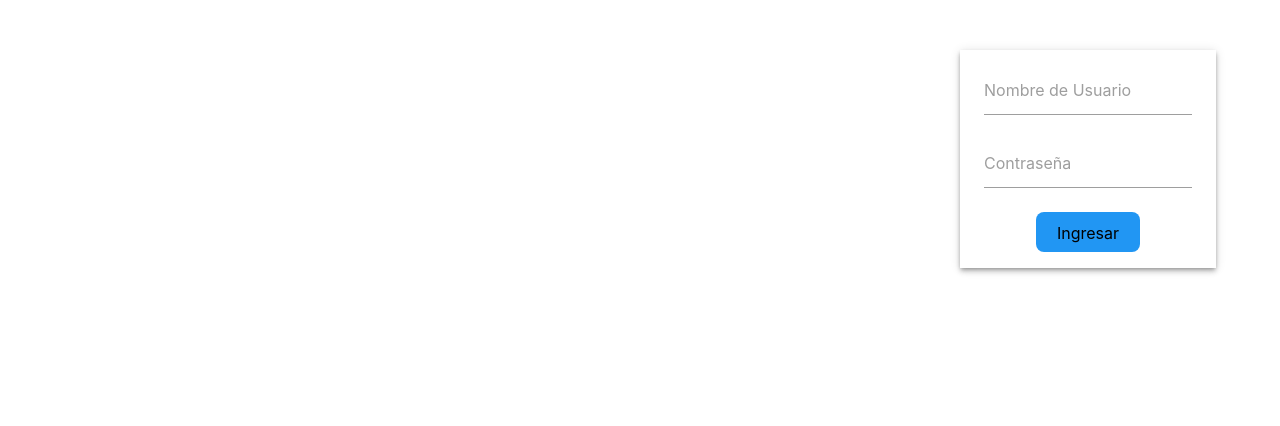
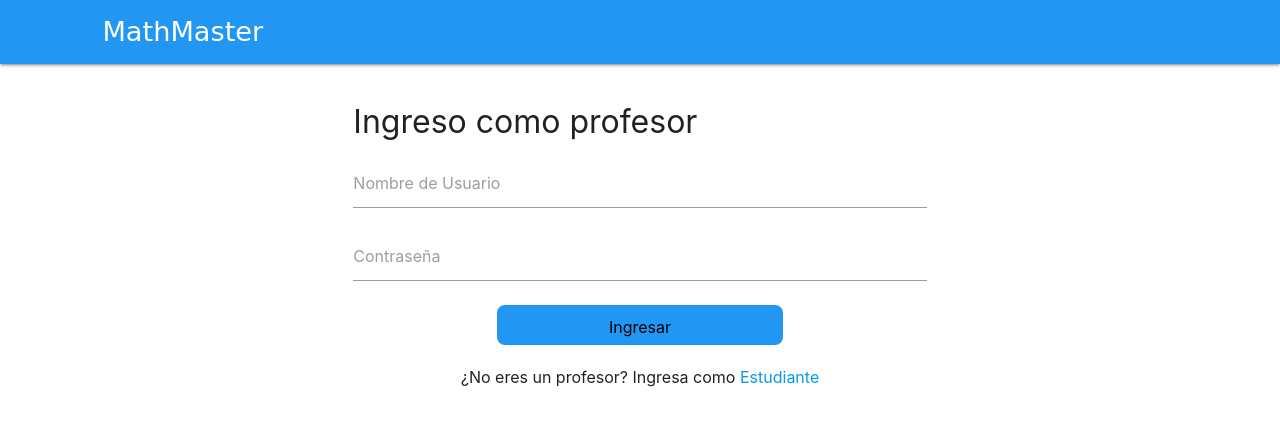
Before and after one commit to scanoe/MathMaster, a CodeIgniter app: page /MathMaster/index.php/profesor/cargar_login in a window 1280 px wide. Shown: the top 426 px of the page. Run offline with CodeIgniter, Linux system fonts and the light colour scheme; some libraries are stand-ins or nearby versions; some web fonts are replaced.

Commit message:
Botón agregar curso y barra de navegación
---Se verifica que el usuario que entra como profesor en realidad sea un
profesor
---El profesor puede cerrar sesión
---Se agrega a la vista administrar cursos una barra de navegación y un
botón para crear cursos
---Se mejora visualmente la vista de login de profesor

```diff
--- a/application/controllers/Profesor.php
+++ b/application/controllers/Profesor.php
@@ -15,7 +15,7 @@ class Profesor extends CI_Controller {
     public function cargar_login() {
         $data['title'] = 'MathMaster';
         $data['funcion'] = 'Profesor/iniciar_sesion';
-
+        $data['errores'] = null;
         $this->load->view('templates/header', $data);
         $this->load->view('login', $data);
         $this->load->view('templates/footer');
@@ -35,7 +35,17 @@ class Profesor extends CI_Controller {
             $this->session->set_userdata($usuario_data);
             redirect('Curso/administrar_cursos');
         }else{
-            redirect('Profesor/cargar_login');
+            $data['errores'] = $errores;
+            $data['title'] = 'MathMaster';
+            $data['funcion'] = 'Profesor/iniciar_sesion';
+            $this->load->view('templates/header', $data);
+            $this->load->view('login', $data);
+            $this->load->view('templates/footer');
         }
     }
+
+    public function cerrar_sesion(){
+        $this->session->sess_destroy();
+        $this->cargar_login();
+    }
 }
--- a/application/views/generar_pass.php
+++ b/application/views/generar_pass.php
@@ -8,7 +8,7 @@
             <?php if(isset($pass)){ ?>
                 <h2 class="fs1-3">Su contraseña encriptada: </h2>
             <?php } ?>
-            <label class="hash fs2"><?= $pass ?></label>
+            <p class="hash fs2"><?= $pass ?></p>
         </div>
         <div class="center-align">
             <input class="white-text submit waves-effect waves-light" type="submit" value="Generar contraseña encriptada"></a>
--- a/application/views/inicio.php
+++ b/application/views/inicio.php
@@ -13,6 +13,9 @@
             <label class="error"></label>
             <div class="center-align">
                 <input class="white-text submit waves-effect waves-light" type="submit" value="Ingresar"></a>
+            </div>
+            <div class="mt-20">
+                <p>¿Eres un profesor? <a href="<?= base_url() ?>index.php/Profesor/cargar_login">Ingresa acá</a></p>
             </div>
         <?= form_close() ?>
     </div>
--- a/application/views/login.php
+++ b/application/views/login.php
@@ -1,4 +1,12 @@
-<div class="login z-depth-2" id="login">
+<header>
+    <nav>
+        <a class="valign-wrapper" href=""><h1 class="valign logo">MathMaster</h1></a>
+    </nav>
+</header>
+<div class="row container mt-40">
+    <div class="col l8 offset-l2">
+        <h1 class="fs2">Ingreso como profesor</h1>
+        <div class="mt-20">
             <?= form_open($funcion) ?>
                 <div class="input-field">
                     <label for="Lusername">Nombre de Usuario</label>
@@ -8,9 +16,15 @@
                     <label for = "Lpassword">Contraseña</label>
                     <input type="password" id="Lpassword" name="Lpassword">
                 </div>
-        <label class="error"><?= isset($error[0]) ? $error[0] : "" ?></label>
+                <label class="error"><?= isset($errores['login']) ? $errores['login'] : "" ?></label>
                 <div class="center-align">
                     <input class="white-text submit waves-effect waves-light" type="submit" value="Ingresar"></a>
                 </div>
+                <div>
+                <div class="mt-20">
+                    <p class="center-align">¿No eres un profesor? Ingresa como <a href="<?= base_url() ?>index.php/Inicio/index">Estudiante</a></p>
+                </div>
             <?= form_close() ?>
         </div>
+    </div>
+</div>
--- a/css/estilos.css
+++ b/css/estilos.css
@@ -21,6 +21,15 @@ nav{
 }
 .block{
     display: block;
+}
+.boton-flotante{
+    position: fixed;
+    left: 80%;
+    top: 90%;
+}
+.boton-flotante img{
+    top: 30%;
+    left: 30%;
 }
 .br10{
     border-radius: 10px;
@@ -230,6 +239,9 @@ nav{
 .p0-5p{
     padding: 0 5%;
 }
+.relative{
+    position: relative;
+}
 .submit{
     width: 50%;
     border-radius: 8px;
```
Also changed, not shown: application/controllers/Curso.php (+3 -7 lines), application/views/administrar_cursos.php (+6 -1 lines), application/views/templates/navProfesor.php (added, +15 -0 lines), img/ic_add_white_24px.svg (added). Lines whose indentation alone changed are shown as unchanged.
